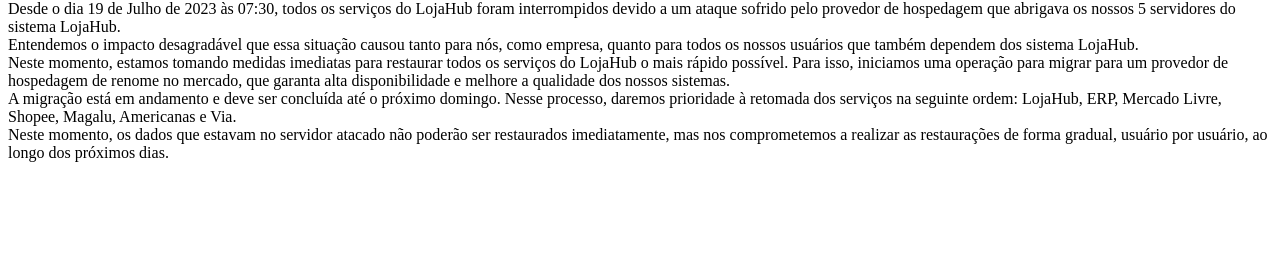
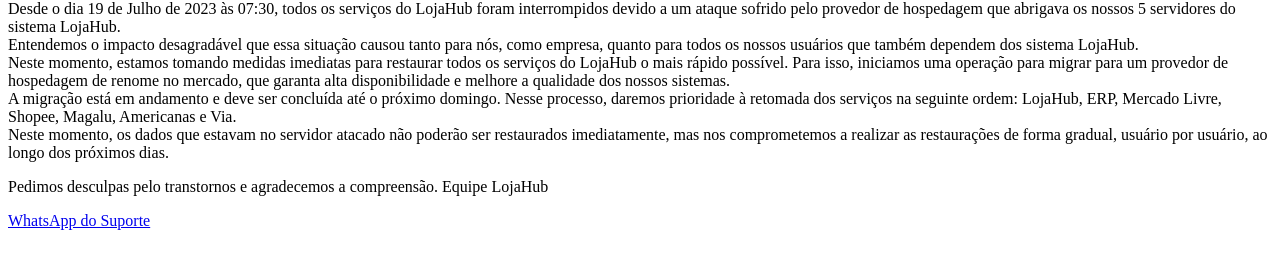
Before and after one commit to urnauzao/lojahub, a plain HTML site: page index.html in a window 1280 px wide. Shown: the part 66-334 px from the top of the page. Drawn offline with Linux system fonts and the light colour scheme.

Commit message:
Update index.html

```diff
--- a/index.html
+++ b/index.html
@@ -4,3 +4,6 @@ Entendemos o impacto desagradável que essa situação causou tanto para nós, c
 Neste momento, estamos tomando medidas imediatas para restaurar todos os serviços do LojaHub o mais rápido possível. Para isso, iniciamos uma operação para migrar para um provedor de hospedagem de renome no mercado, que garanta alta disponibilidade e melhore a qualidade dos nossos sistemas.<br>
 A migração está em andamento e deve ser concluída até o próximo domingo. Nesse processo, daremos prioridade à retomada dos serviços na seguinte ordem: LojaHub, ERP, Mercado Livre, Shopee, Magalu, Americanas e Via.<br>
 Neste momento, os dados que estavam no servidor atacado não poderão ser restaurados imediatamente, mas nos comprometemos a realizar as restaurações de forma gradual, usuário por usuário, ao longo dos próximos dias.</p>
+
+<p>Pedimos desculpas pelo transtornos e agradecemos a compreensão. Equipe LojaHub</p>
+<a href="https://web.whatsapp.com/send?phone=+5511973047937">WhatsApp do Suporte</a>
```
